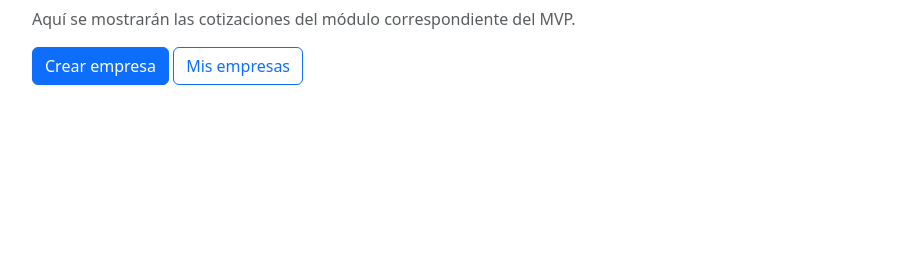
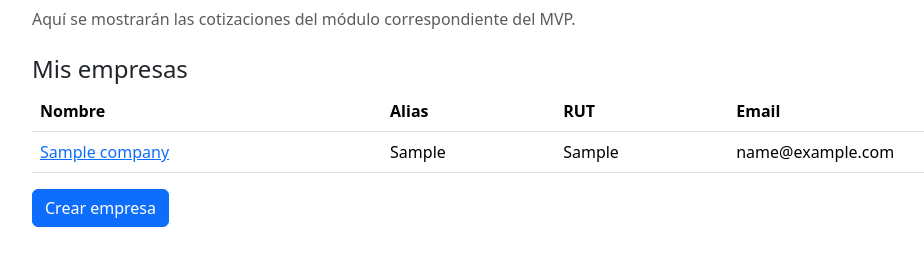
Before and after one commit to csotox/cotizador-fotovoltaico, a Django app: template cotizacion/accounts/templates/accounts/home.html in a window 1280 px wide. Shown: the part 115-381 px from the top of the page, without its empty margins (50-974 px from the left). Run offline with Django 5.2, Linux system fonts and the light colour scheme; the template is opened without the code that fills it: values that come from a table or form of the project are taken from there, others are empty; tables that the repository leaves empty hold one stand-in row (values such as "Sample post").

Commit message:
update: home usuario lista sus empresas

```diff
--- a/cotizacion/accounts/templates/accounts/home.html
+++ b/cotizacion/accounts/templates/accounts/home.html
@@ -6,7 +6,33 @@
 <h1 class="h3">Bienvenido, {{ user.username }}</h1>
 <p class="text-muted">Aquí se mostrarán las cotizaciones del módulo correspondiente del MVP.</p>
 {% if not user.is_staff %}
+    <h2 class="h4 mt-4">Mis empresas</h2>
+
+    {% if companies %}
+        <table class="table">
+            <thead>
+                <tr>
+                    <th scope="col">Nombre</th>
+                    <th scope="col">Alias</th>
+                    <th scope="col">RUT</th>
+                    <th scope="col">Email</th>
+                </tr>
+            </thead>
+            <tbody>
+                {% for company in companies %}
+                    <tr>
+                        <td><a href="{% url 'companies:detail' company.uuid %}">{{ company.name }}</a></td>
+                        <td>{{ company.alias }}</td>
+                        <td>{{ company.rut }}</td>
+                        <td>{{ company.email }}</td>
+                    </tr>
+                {% endfor %}
+            </tbody>
+        </table>
+    {% else %}
+        <p class="text-muted">Aún no has creado una empresa.</p>
+    {% endif %}
+
     <a class="btn btn-primary" href="{% url 'companies:create' %}">Crear empresa</a>
-    <a class="btn btn-outline-primary" href="{% url 'companies:list' %}">Mis empresas</a>
 {% endif %}
 {% endblock %}
```
Also changed, not shown: cotizacion/accounts/views.py (+6 -1 lines).
